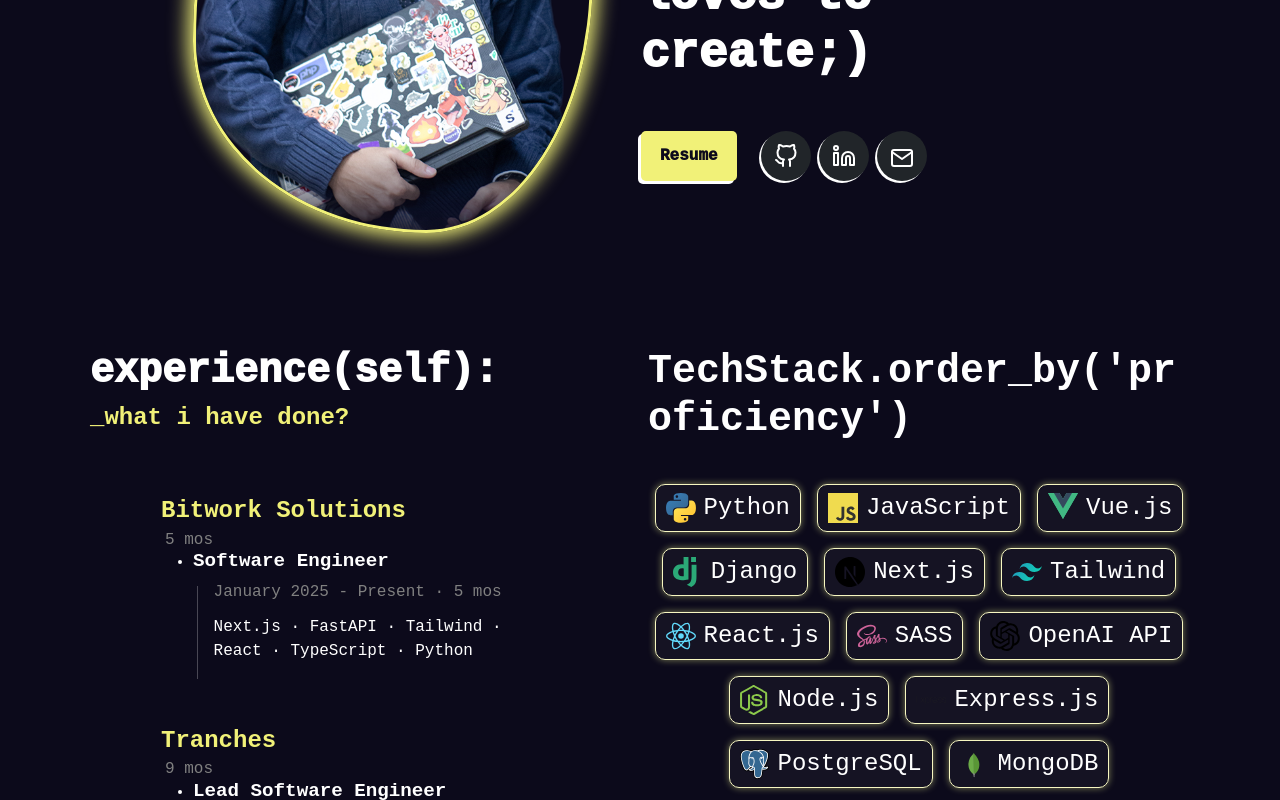
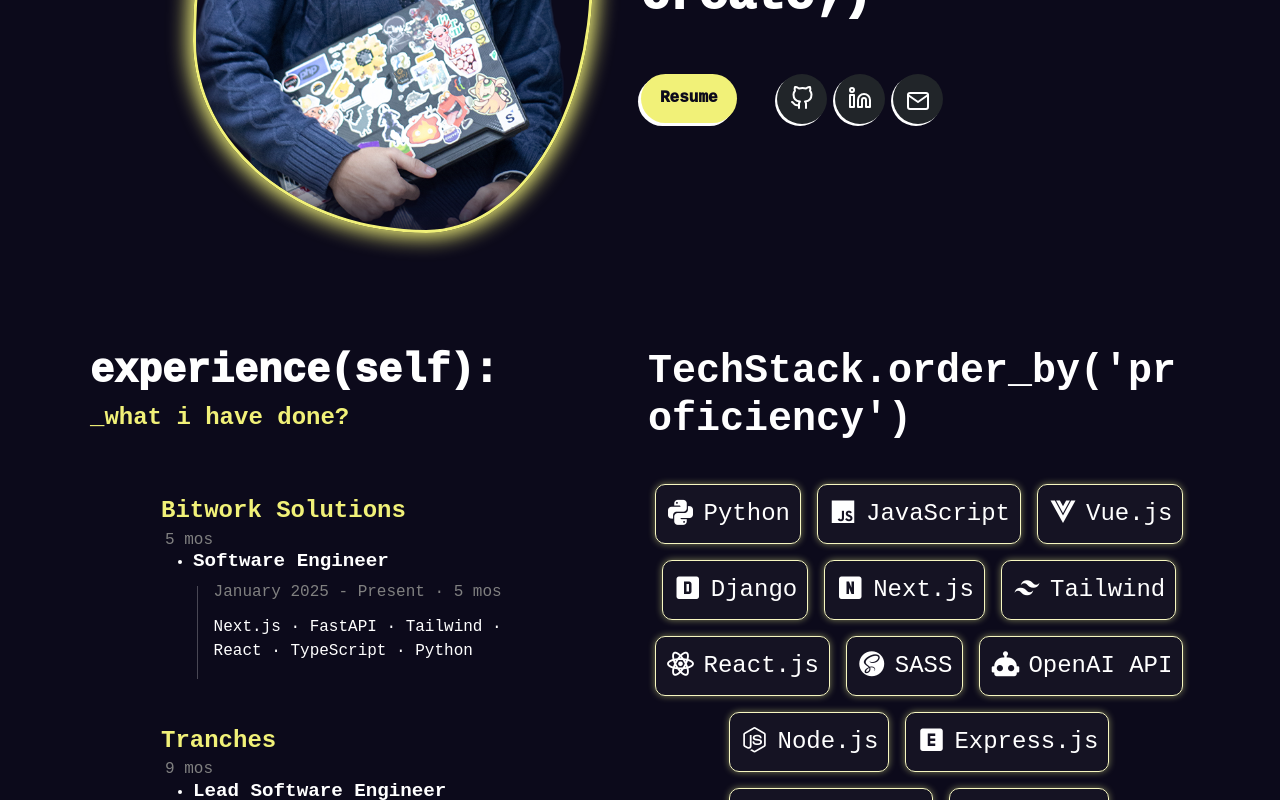
Before and after one commit to cup-noodlehS/portfolio-v2, a Vue app: page / in a window 1280 px wide. Shown: the part 500-1300 px from the top of the page. Built offline with nearby package versions, Linux system fonts and the light colour scheme.

Commit message:
change tech stack icons

```diff
--- a/package.json
+++ b/package.json
@@ -7,6 +7,7 @@
     "build": "vue-cli-service build"
   },
   "dependencies": {
+    "@mdi/font": "^7.4.47",
     "bootstrap": "^5.3.2",
     "core-js": "^3.8.3",
     "vue": "^3.2.13",
--- a/src/components/index/TechStack.vue
+++ b/src/components/index/TechStack.vue
@@ -9,7 +9,7 @@
         :href="highlight.link"
         target="_blank"
       >
-        <img :src="highlight.url" alt="JavaScript" class="logo" />
+        <i :class="highlight.icon" class="mdi tech-icon"></i>
         <p class="m-0 fs-5 text-white">{{ highlight.name }}</p>
       </a>
     </div>
@@ -21,7 +21,7 @@
         target="_blank"
         class="techstack-item d-flex align-items-center gap-2 item"
       >
-        <img :src="item.url" :alt="item.name" class="logo" />
+        <i :class="item.icon" class="mdi"></i>
         <p class="m-0 fs-4">{{ item.name }}</p>
       </a>
     </div>
@@ -62,69 +62,69 @@ const highlights = [
   // },
 ];
 const items = [
-{
+  {
     name: "Python",
-    url: "images/techstack/python.svg",
+    icon: "mdi-language-python",
     link: "https://www.python.org/",
   },
   {
     name: "JavaScript",
-    url: "images/techstack/js.svg",
+    icon: "mdi-language-javascript",
     link: "https://www.javascript.com/",
   },
   {
     name: "Vue.js",
-    url: "images/techstack/vue.svg",
+    icon: "mdi-vuejs",
     link: "https://vuejs.org/",
   },
   {
     name: "Django",
-    url: "images/techstack/django.svg",
+    icon: "mdi-alpha-d-box",
     link: "https://www.djangoproject.com/",
   },
   {
     name: "Next.js",
-    url: "images/techstack/nextjs.svg",
+    icon: "mdi-alpha-n-box",
     link: "https://nextjs.org/",
   },
   {
     name: "Tailwind",
-    url: "images/techstack/tailwindcss.svg",
+    icon: "mdi-tailwind",
     link: "https://tailwindcss.com/",
   },
   {
     name: "React.js",
-    url: "images/techstack/react.svg",
+    icon: "mdi-react",
     link: "https://reactjs.org/",
   },
   {
     name: "SASS",
-    url: "images/techstack/sass.svg",
+    icon: "mdi-sass",
     link: "https://sass-lang.com/",
   },
   {
     name: "OpenAI API",
-    url: "images/techstack/openai.svg",
+    icon: "mdi-robot",
     link: "https://www.openai.com/",
   },
   {
     name: "Node.js",
-    url: "images/techstack/nodejs.svg",
+    icon: "mdi-nodejs",
     link: "https://nodejs.org/",
   },
   {
     name: "Express.js",
-    url: "images/techstack/express.svg",
+    icon: "mdi-alpha-e-box",
     link: "https://expressjs.com/",
   },
   {
     name: "PostgreSQL",
-    url: "images/techstack/postgresql.svg",
+    icon: "mdi-database",
     link: "https://www.postgresql.org/",
   },
   {
     name: "MongoDB",
-    url: "images/techstack/mongodb.svg",
+    icon: "mdi-leaf",
     link: "https://www.mongodb.com/",
   },
 ];
@@ -155,10 +155,8 @@ const items = [
       box-shadow: -10px 10px 0 rgb(255, 255, 255);
     }
 
-    img {
-      width: 90px;
-      height: 90px;
-      border-radius: 10px;
+    .mdi.tech-icon {
+      font-size: 90px;
     }
   }
 }
@@ -181,9 +179,8 @@ const items = [
       box-shadow: 0 0 7px rgba(248, 255, 151, 0.479);
     }
 
-    .logo {
-      width: 30px;
-      height: 30px;
+    .mdi {
+      font-size: 30px;
     }
   }
 }
--- a/src/components/index/cover.vue
+++ b/src/components/index/cover.vue
@@ -8,19 +8,18 @@
             <div class="text">
                 <h4 class="mb-3">Hello, they call me "Don";</h4>
                 <h5>
-                    I am a <span class="yellow">full-stack developer</span> from
-                    the <span class="yellow">Philippines</span> who loves to
+                    I am a <span class="yellow">full-stack developer</span> who loves to
                     create;&#41;
                 </h5>
             </div>
             <div
-                class="links mt-5 d-flex gap-2 flex-wrap justify-content-center justify-content-md-start"
+                class="links mt-5 d-flex gap-4 flex-wrap justify-content-center justify-content-md-start"
             >
                 <a
                     href="https://docs.google.com/document/d/1S6GlI8iNzV1x96EFbUg3G5K0j2JufXCh2ZP0D4HsCnk/edit?usp=sharing"
                     target="_blank"
                 >
-                    <Button class="button-1">Resume</Button>
+                    <Button class="button-1 rounded-pill">Resume</Button>
                 </a>
                 <div class="d-flex gap-2">
                     <a href="https://github.com/cup-noodlehS" target="_blank">
--- a/src/main.js
+++ b/src/main.js
@@ -1,5 +1,6 @@
 import "../node_modules/bootstrap/dist/css/bootstrap.css";
 import "../node_modules/bootstrap/dist/js/bootstrap.js";
+import '@mdi/font/css/materialdesignicons.css'
 
 import { createApp } from "vue";
 import App from "./App.vue";
```
Also changed, not shown: 1 other file (tests, documents, lock files or other folders).
